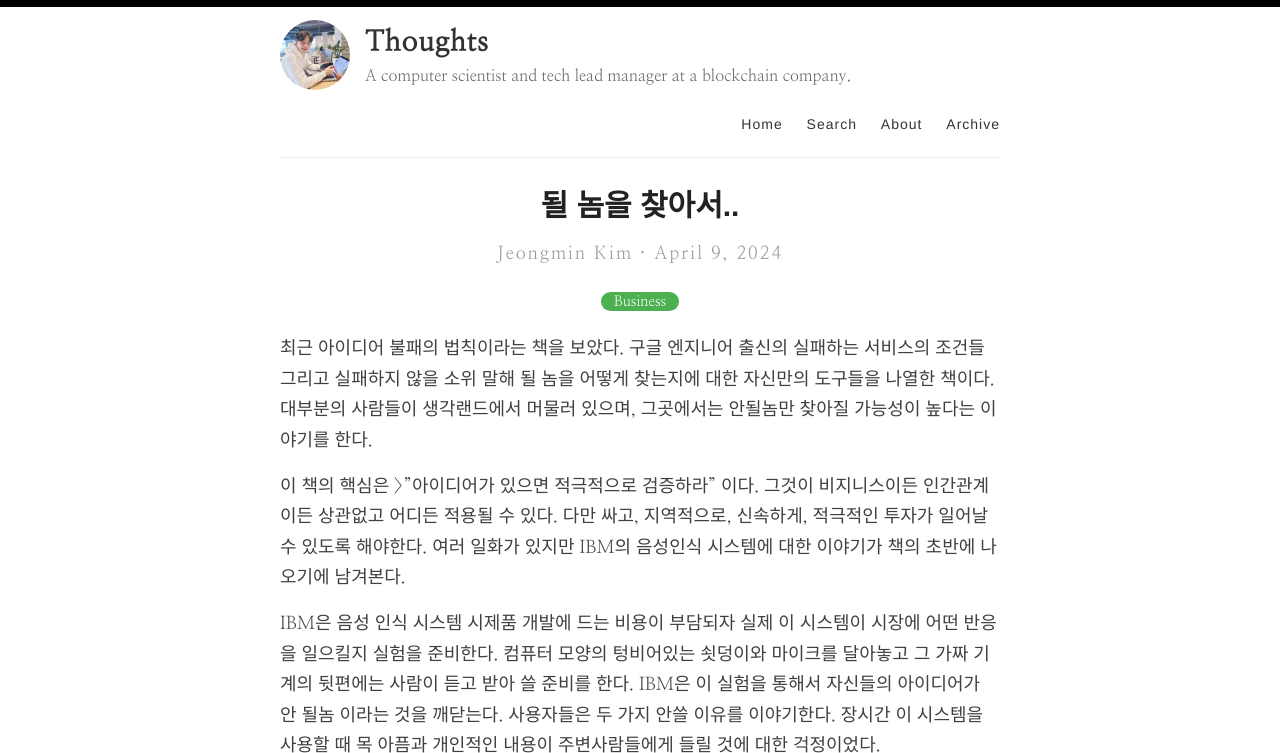
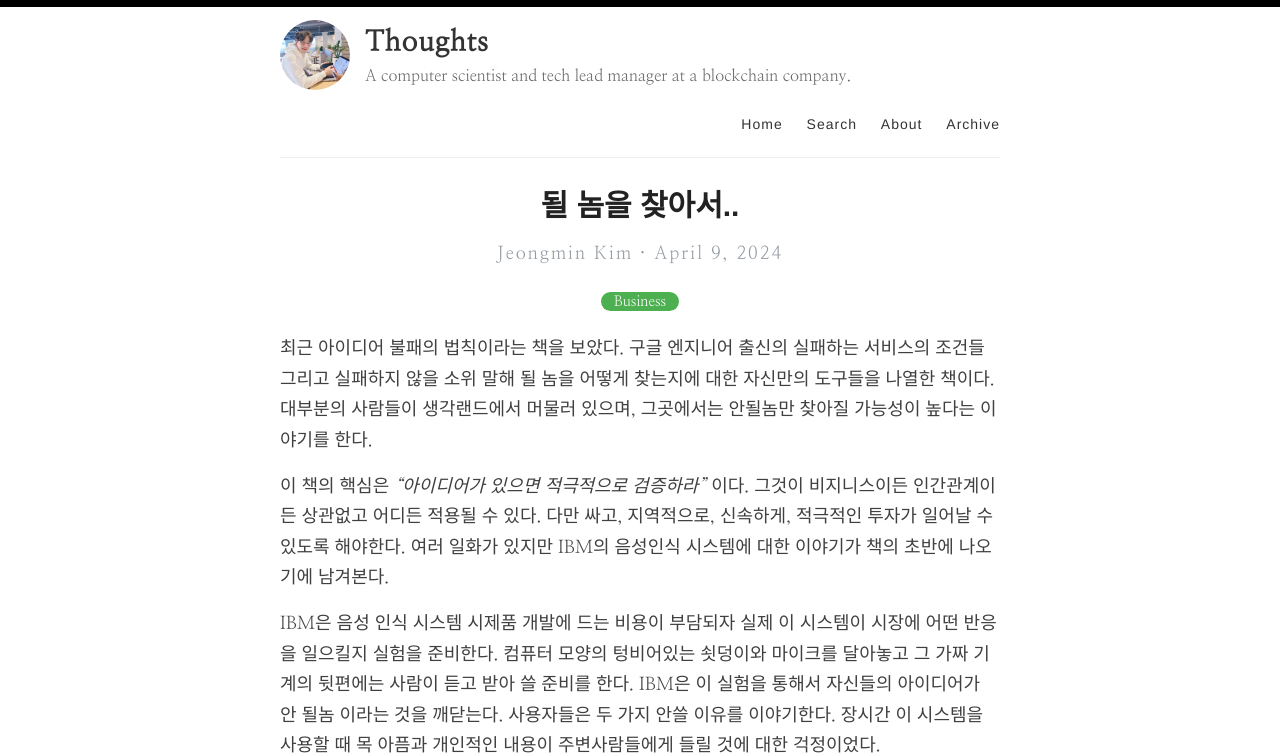
Before and after one commit to appff/appff.github.io, a Jekyll site: the page built from _posts/2024-04-09-the-right-it.md, in a window 1280 px wide and 900 px high, cut to the strip 0-753 px from the top of the window. Built offline with Jekyll 4.4.1, drawn with Linux system fonts in a browser that asks for light colours.

```diff
--- a/_posts/2024-04-09-the-right-it.md
+++ b/_posts/2024-04-09-the-right-it.md
@@ -6,7 +6,7 @@ categories: [Business]
 
 최근 아이디어 불패의 법칙이라는 책을 보았다. 구글 엔지니어 출신의 실패하는 서비스의 조건들 그리고 실패하지 않을 소위 말해 될 놈을 어떻게 찾는지에 대한 자신만의 도구들을 나열한 책이다. 대부분의 사람들이 생각랜드에서 머물러 있으며, 그곳에서는 안될놈만 찾아질 가능성이 높다는 이야기를 한다.
 
-이 책의 핵심은 >"아이디어가 있으면 적극적으로 검증하라" 이다. 그것이 비지니스이든 인간관계이든 상관없고 어디든 적용될 수 있다. 다만 싸고, 지역적으로, 신속하게, 적극적인 투자가 일어날 수 있도록 해야한다. 여러 일화가 있지만 IBM의 음성인식 시스템에 대한 이야기가 책의 초반에 나오기에 남겨본다.
+이 책의 핵심은 *"아이디어가 있으면 적극적으로 검증하라"* 이다. 그것이 비지니스이든 인간관계이든 상관없고 어디든 적용될 수 있다. 다만 싸고, 지역적으로, 신속하게, 적극적인 투자가 일어날 수 있도록 해야한다. 여러 일화가 있지만 IBM의 음성인식 시스템에 대한 이야기가 책의 초반에 나오기에 남겨본다.
 
 IBM은 음성 인식 시스템 시제품 개발에 드는 비용이 부담되자 실제 이 시스템이 시장에 어떤 반응을 일으킬지 실험을 준비한다. 컴퓨터 모양의 텅비어있는 쇳덩이와 마이크를 달아놓고 그 가짜 기계의 뒷편에는 사람이 듣고 받아 쓸 준비를 한다. IBM은 이 실험을 통해서 자신들의 아이디어가 안 될놈 이라는 것을 깨닫는다. 사용자들은 두 가지 안쓸 이유를 이야기한다. 장시간 이 시스템을 사용할 때 목 아픔과 개인적인 내용이 주변사람들에게 들릴 것에 대한 걱정이었다.
 
```
